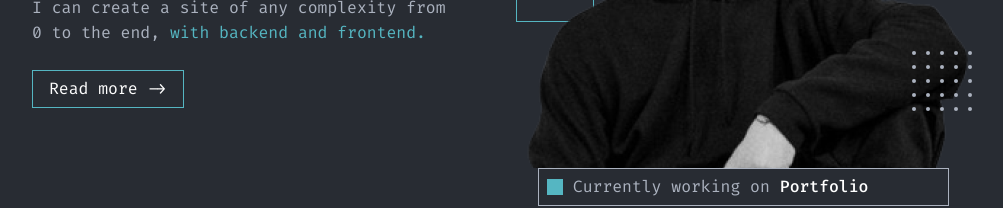
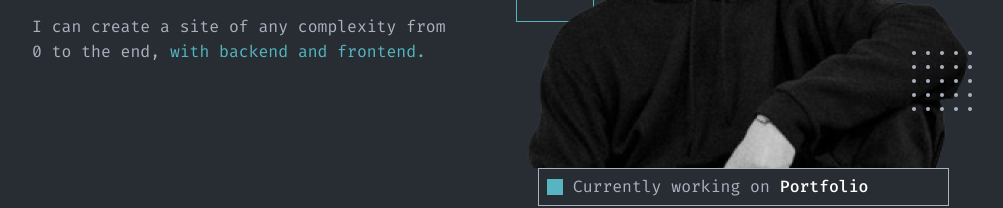
Before and after one commit to Noro190695/portfolio, a Next.js app: page / in a window 1280 px wide. Shown: the part 339-547 px from the top of the page, without its empty margins (138-1141 px from the left). Built offline with nearby package versions, Linux system fonts and the light colour scheme; no server answers.

Commit message:
feat: close read more button

```diff
--- a/src/components/banner/Banner.tsx
+++ b/src/components/banner/Banner.tsx
@@ -22,9 +22,9 @@ export const Banner = () => {
           I can create a site of any complexity from 0 to the end,{" "}
           <span className="unic-text">with backend and frontend.</span>
         </p>
-        <button className="btn">
+        {/* <button className="btn">
           Read more {'->'}
-        </button>
+        </button> */}
       </div>
       <div className={class_name(style["banner-img"])}>
         <div className={class_name(style["banner-img-bg"])}>
```
